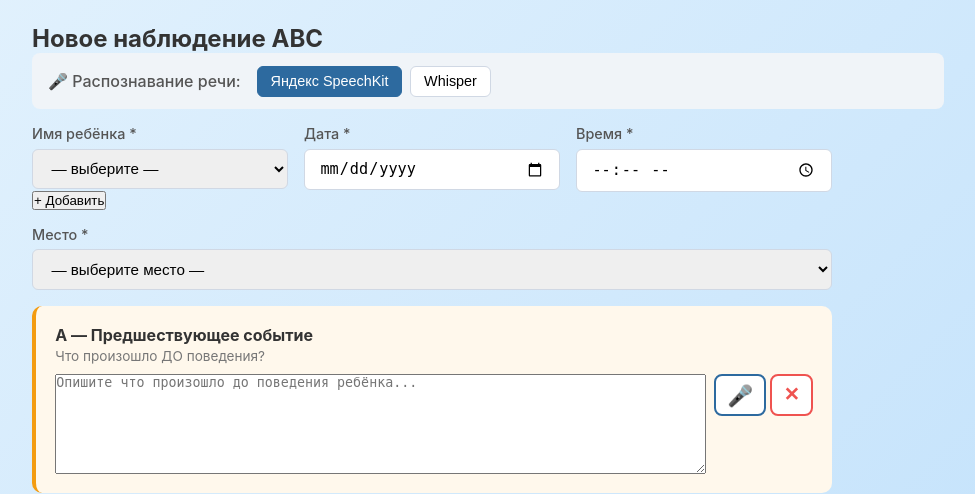
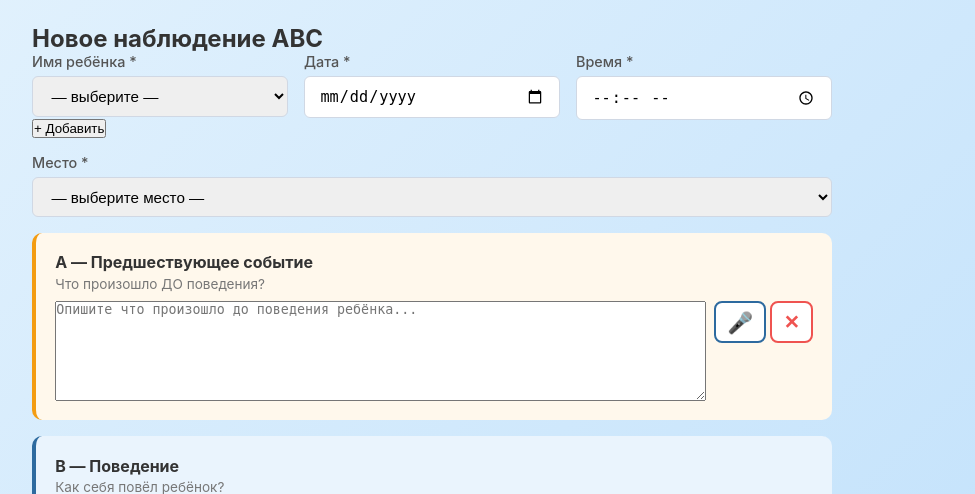
Before and after one commit to PeganovOleg/abc_project, a FastAPI app: template templates/new_observation.html in a window 1280 px wide. Shown: the top 494 px of the page, without its empty margins (152-1127 px from the left). Run offline with FastAPI, Linux system fonts and the light colour scheme; the template is opened without the code that fills it, so the values that code supplies are empty.

Commit message:
feat: remove speech engine selector block

```diff
--- a/templates/edit_observation.html
+++ b/templates/edit_observation.html
@@ -3,11 +3,7 @@
 {% block content %}
 <h2>✏️ Редактировать наблюдение</h2>
 
-<div class="engine-selector">
-  <span class="engine-label">🎤 Распознавание речи:</span>
-  <button type="button" id="btn-yandex" class="engine-btn active" onclick="setEngine('yandex')">Яндекс SpeechKit</button>
-  <button type="button" id="btn-whisper" class="engine-btn" onclick="setEngine('whisper')">Whisper</button>
-</div>
+
 
 <form method="post" action="/observations/{{ obs.id }}/edit" class="obs-form">
 
--- a/templates/new_observation.html
+++ b/templates/new_observation.html
@@ -3,11 +3,7 @@
 {% block content %}
 <h2>Новое наблюдение ABC</h2>
 
-<div class="engine-selector">
-  <span class="engine-label">🎤 Распознавание речи:</span>
-  <button type="button" id="btn-yandex" class="engine-btn active" onclick="setEngine('yandex')">Яндекс SpeechKit</button>
-  <button type="button" id="btn-whisper" class="engine-btn" onclick="setEngine('whisper')">Whisper</button>
-</div>
+
 
 <form method="post" action="/observations/new" class="obs-form">
 
```
